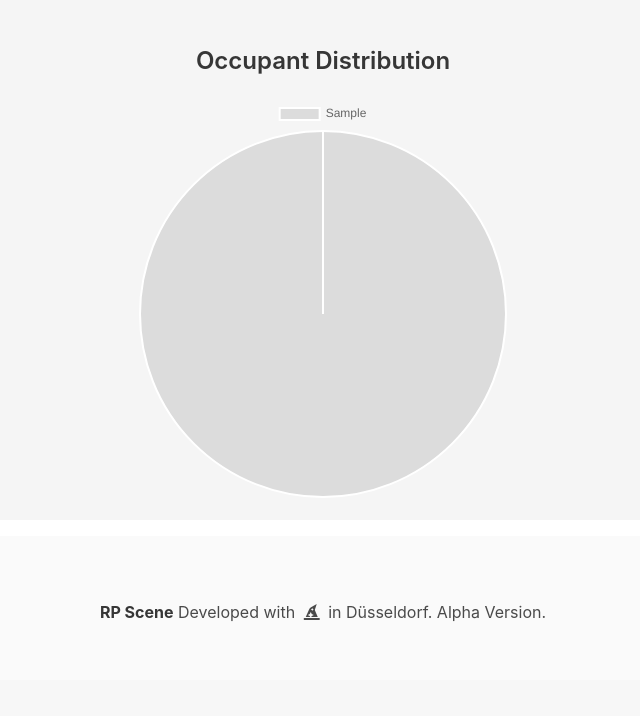
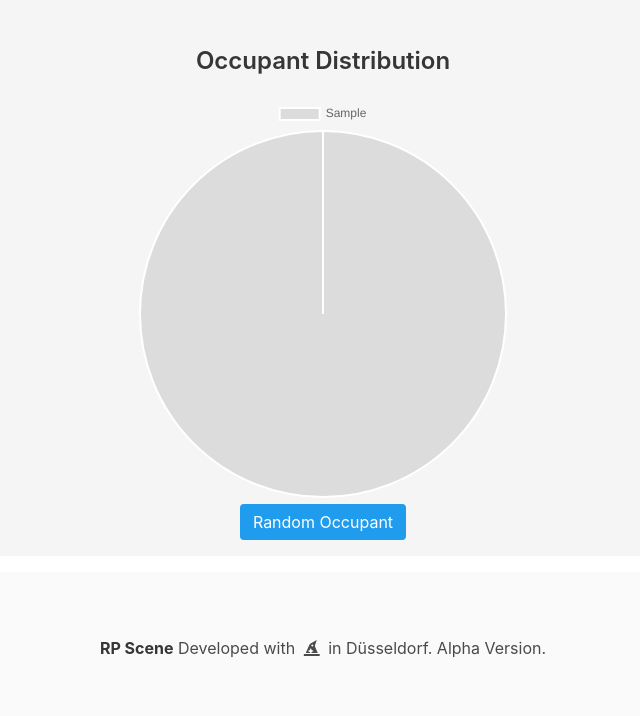
Before and after one commit to Phaetec/rpscene, a Django app: page /locations/detail/1/ in a window 1280 px wide. Shown: the part 856-1572 px from the top of the page, without its empty margins (317-957 px from the left). Before the commit the page ends 1477 px from the top, so only its background shows below. Run offline with Django 3.2, Linux system fonts and the light colour scheme; a user stored in the database is signed in; tables that the repository leaves empty hold one stand-in row (values such as "Sample post"); style sheets or scripts are compiled from the project's sources; some libraries are stand-ins or nearby versions.

Commit message:
Add random-occupant generation

```diff
--- a/locations/templates/locations/detail.html
+++ b/locations/templates/locations/detail.html
@@ -61,7 +61,9 @@
                         <h3 class="subtitle">Occupant Distribution</h3>
                         <canvas style="max-width:600px;max-height: 400px;" id="occupancyChart" width="600"
                                 height="400" class="is-inline-block"></canvas>
-
+                        <br/>
+                        <button class="button is-info" id="button-random-occupant">Random Occupant</button>
+                        <p id="p-random-occupant"></p>
                     </div>
                 </div>
             </div>
@@ -89,6 +91,35 @@
                     }
                 })
             ;
+            let rand = function (min, max) {
+                return Math.random() * (max - min) + min;
+            };
+
+            let getRandomItem = function (list, weight) {
+                let total_weight = weight.reduce(function (prev, cur, i, arr) {
+                    return prev + cur;
+                });
+
+                let random_num = rand(0, total_weight);
+                let weight_sum = 0;
+                //console.log(random_num)
+
+                for (let i = 0; i < list.length; i++) {
+                    weight_sum += weight[i];
+                    weight_sum = +weight_sum.toFixed(2);
+
+                    if (random_num <= weight_sum) {
+                        return list[i];
+                    }
+                }
+
+                // end of function
+            };
+
+            $('#button-random-occupant').click(function () {
+                let random_item = getRandomItem(races_labels, races_distribution);
+                $('#p-random-occupant').text("Random Occupant: " + random_item);
+            });
         </script>
     {% endif %}
 {% endblock %}
--- a/static/package.json
+++ b/static/package.json
@@ -20,7 +20,6 @@
     "bulma": "^0.7.4",
     "chart.js": "^2.7.3",
     "chartjs-plugin-colorschemes": "^0.3.0",
-    "jquery": "^3.3.1",
-    "weighted-random": "^0.1.0"
+    "jquery": "^3.3.1"
   }
 }
```
Also changed, not shown: static/package-lock.json.
